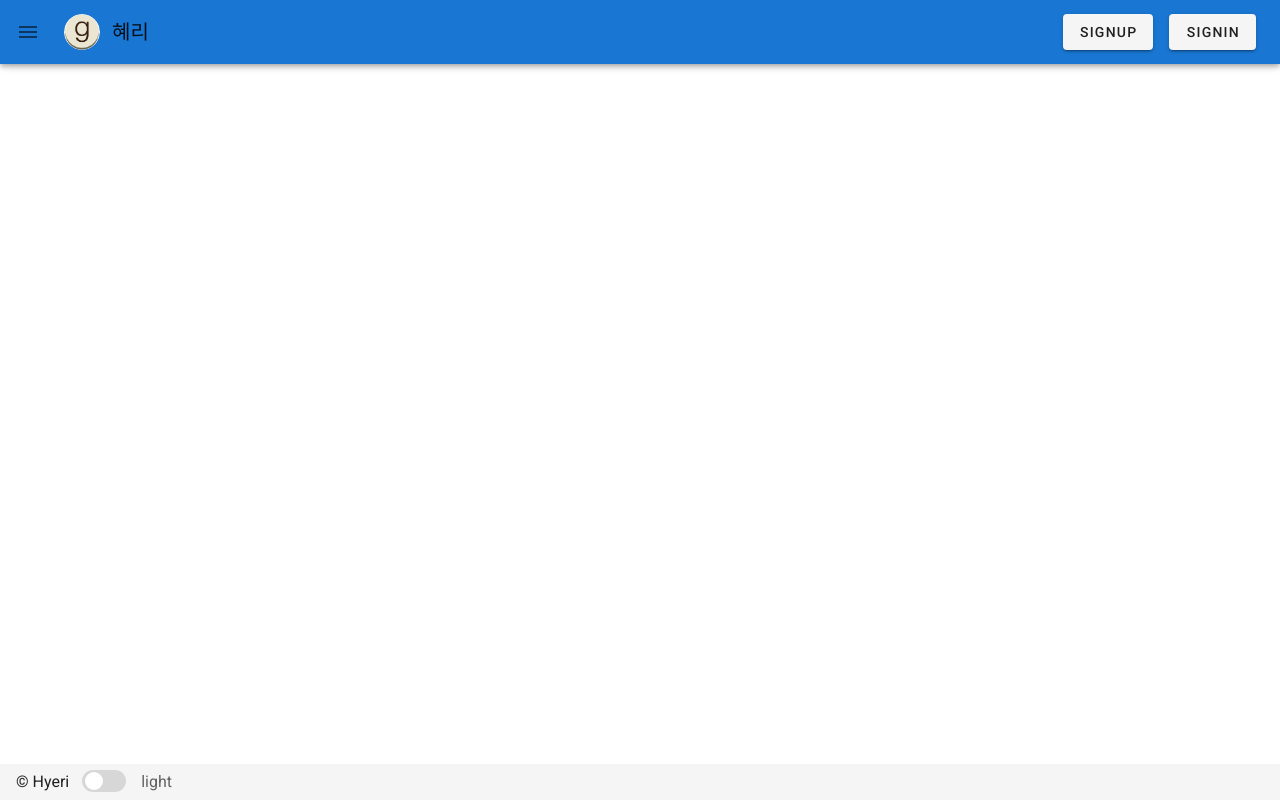
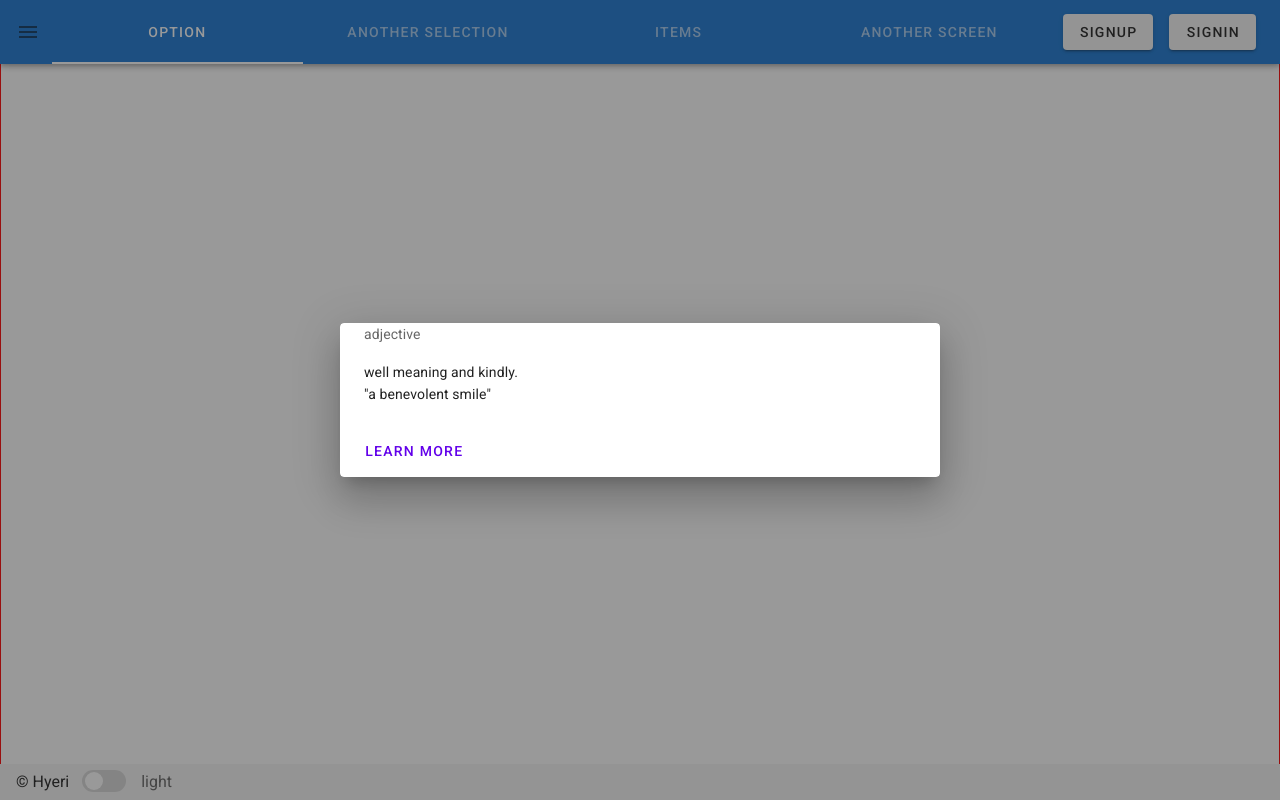
Before and after one commit to rhkk7157/goodreads-clone-nuxt.js, a Nuxt app: page / in a window 1280 px wide. Both pictures are taken after a click on the button "SIGNUP". Built offline with nearby package versions, Linux system fonts and the light colour scheme.

Commit message:
layout 수정

```diff
--- a/components/SignInDialog.vue
+++ b/components/SignInDialog.vue
@@ -61,9 +61,6 @@ export default {
     cancel() {
       this.dialog = false
     }
-    // loadData() {
-    //   console.log('1')
-    // }
   }
 }
 </script>
--- a/components/SignUpDialog.vue
+++ b/components/SignUpDialog.vue
@@ -0,0 +1,45 @@
+<template>
+  <v-dialog
+    v-model="dialog"
+    class="text-center fill-height"
+    style="overflow: hidden"
+    max-width="600"
+  >
+    <v-card class="mx-auto">
+      <v-card-text>
+        <p>adjective</p>
+        <div class="text--primary">
+          well meaning and kindly.<br />
+          "a benevolent smile"
+        </div>
+      </v-card-text>
+      <v-card-actions>
+        <v-btn text color="deep-purple accent-4">
+          Learn More
+        </v-btn>
+      </v-card-actions>
+    </v-card>
+  </v-dialog>
+</template>
+
+<script>
+export default {
+  data: () => ({
+    dialog: false
+  }),
+  methods: {
+    open() {
+      this.dialog = true
+    },
+    close() {
+      this.dialog = false
+      this.$emit('onClosed')
+    },
+    cancel() {
+      this.diaglog = false
+    }
+  }
+}
+</script>
+
+<style></style>
--- a/layouts/default.vue
+++ b/layouts/default.vue
@@ -30,51 +30,35 @@
     <!-- header -->
     <v-app-bar :clipped-left="clipped" app color="primary">
       <v-app-bar-nav-icon @click.stop="drawer = !drawer" />
-      <v-avatar right class="ml-3 mr-3" size="36px">
-        <v-img alt="Avatar" src="/g.png" contain />
-      </v-avatar>
-      <v-toolbar-title v-text="title" />
-      <v-spacer />
-      <v-btn class="ma-2">SignUp</v-btn>
-      <v-btn @click="login" class="ma-2">SignIn</v-btn>
-      <!-- <v-form>
-        <v-container>
-          <v-row>
-            <v-col cols="12" sm="6" md="3">
-              <v-text-field label="ID"></v-text-field>
-            </v-col>
-            <v-col cols="12" sm="6" md="5">
-              <v-text-field label="Password"></v-text-field>
-            </v-col>
-            <v-col>
-              <v-btn>로그인</v-btn>
-            </v-col>
-          </v-row>
-        </v-container>
-      </v-form> -->
+      <v-tabs
+        :centered="true"
+        :icons-and-text="true"
+        fixed-tabs
+        background-color="primary"
+        dark
+      >
+        <v-tab>
+          Option
+        </v-tab>
+        <v-tab>
+          Another Selection
+        </v-tab>
+        <v-tab>
+          Items
+        </v-tab>
+        <v-tab>
+          Another Screen
+        </v-tab>
+      </v-tabs>
+      <v-btn @click="signup" class="ma-2">SignUp</v-btn>
+      <v-btn @click="signin" class="ma-2">SignIn</v-btn>
     </v-app-bar>
-
-    <v-content>
+    <v-content style="border:1px solid red">
       <v-container fluid grid-list-xl>
-        <!-- <v-layout row justify-center>
-          <v-flex xs1>
-            <v-btn color="purple">한식</v-btn>
-          </v-flex>
-          <v-flex xs1>
-            <v-btn color="purple">분식</v-btn>
-          </v-flex>
-          <v-flex xs1>
-            <v-btn color="purple">양식</v-btn>
-          </v-flex>
-          <v-flex xs1>
-            <v-btn color="purple">일식</v-btn>
-          </v-flex>
-        </v-layout> -->
         <nuxt />
       </v-container>
     </v-content>
-    <!-- <v-btn color="purple">A</v-btn> -->
-    <v-navigation-drawer v-model="rightDrawer" :right="right" temporary fixed>
+    <!-- <v-navigation-drawer v-model="rightDrawer" :right="right" temporary fixed>
       <v-list>
         <v-list-item @click.native="right = !right">
           <v-list-item-action>
@@ -83,7 +67,8 @@
           <v-list-item-title>Switch drawer (click me)</v-list-item-title>
         </v-list-item>
       </v-list>
-    </v-navigation-drawer>
+    </v-navigation-drawer> -->
+    <!-- /header -->
 
     <v-footer :fixed="fixed" app>
       <span>&copy; Hyeri</span>
@@ -98,14 +83,17 @@
       ></v-switch>
     </v-footer>
     <SignInDialog ref="SignInDialog"></SignInDialog>
+    <SignUpDialog ref="SignUpDialog"></SignUpDialog>
   </v-app>
 </template>
 
 <script>
 import SignInDialog from '../components/SignInDialog'
+import SignUpDialog from '../components/SignUpDialog'
 export default {
   components: {
-    SignInDialog
+    SignInDialog,
+    SignUpDialog
   },
   data() {
     return {
@@ -125,19 +113,22 @@ export default {
         },
         {
           icon: 'mdi-chart-bubble',
-          title: '한식',
+          title: '_blank',
           to: '/DashboardLayout/KoreanFood'
         }
       ],
       miniVariant: false,
       right: true,
       rightDrawer: false,
-      title: '혜리'
+      title: '혜리고~~'
     }
   },
   methods: {
-    login() {
+    signin() {
       this.$refs.SignInDialog.open()
+    },
+    signup() {
+      this.$refs.SignUpDialog.open()
     }
   }
 }
--- a/nuxt.config.js
+++ b/nuxt.config.js
@@ -51,7 +51,9 @@ module.exports = {
    ** Axios module configuration
    ** See https://axios.nuxtjs.org/options
    */
-  axios: {},
+  axios: {
+    baseURL: 'http://localhost:3000'
+  },
   /*
    ** vuetify module configuration
    ** https://github.com/nuxt-community/vuetify-module
```
Also changed, not shown: pages/new.vue (deleted), pages/signin.vue (deleted).
